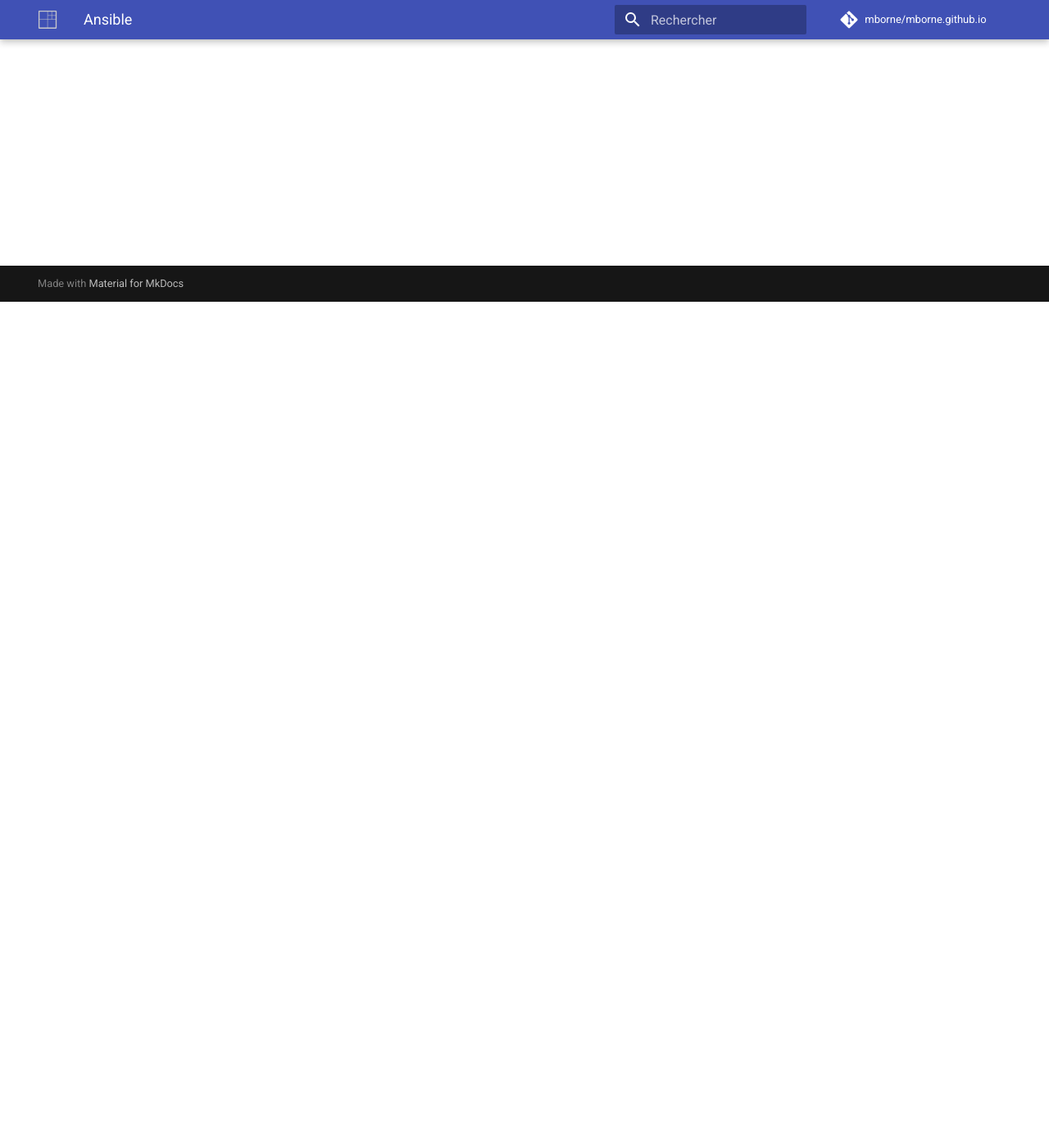
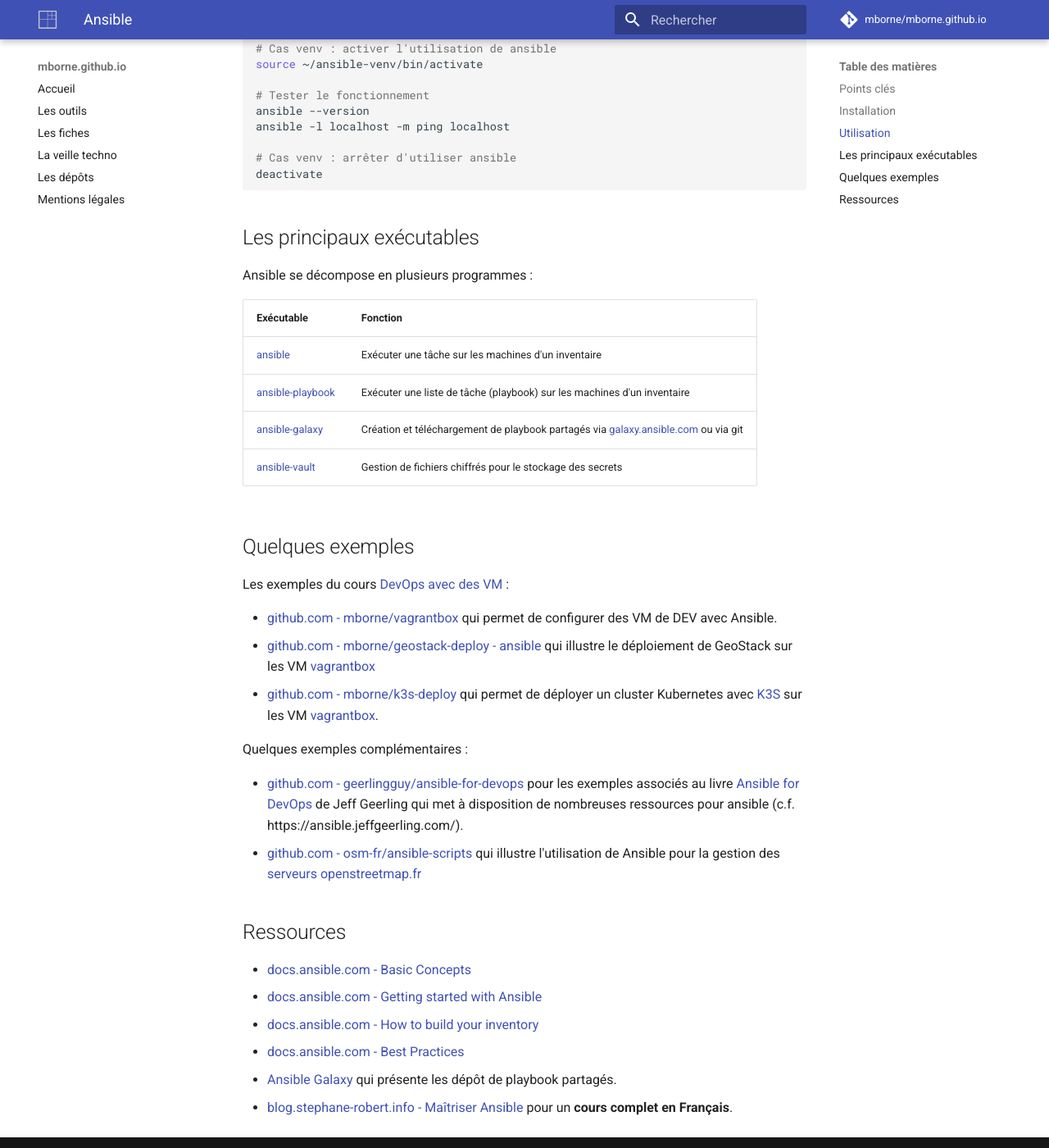
Before and after one commit to mborne/mborne.github.io, an MkDocs documentation site: the page built from docs/outils/ansible/README.md, in a window 1280 px wide and 1400 px high, scrolled down 1032 px. Shown: the whole window at 82% size. Built offline with MkDocs 1.6.1 and Material for MkDocs 9.7.7, drawn with Linux system fonts in a browser that asks for light colours; comment, search, counter and statistics services are not loaded; some of the changed text lies outside the part shown.

Commit message:
docs(ansible): fusion avec fiche du cours devops

````diff
--- a/docs/outils/ansible/README.md
+++ b/docs/outils/ansible/README.md
@@ -1,13 +1,26 @@
 # Ansible
+
+Ansible est un outil permettant d'automatiser la configuration et le déploiement de systèmes.
+
+## Points clés
+
+* Ansible utilise le **format YAML** pour décrire les tâches à exécuter.
+* Les scripts de déploiement sont **déclaratifs** et **idempotents** (rejouer un script ne provoque pas d'effet de bord).
+* Ansible fonctionne **sans agent** (connexion SSH ou appel d'API sur les systèmes administrés).
+* Les tâches sont organisées en **playbooks**, eux-mêmes structurés en **rôles réutilisables**.
+* Ansible peut gérer des infrastructures complexes via des **inventaires statiques ou dynamiques**.
+* Ansible **doit être exécuté sur un hôte Linux** (c.f. [docs.ansible.com - Can Ansible run on Windows?](https://docs.ansible.com/ansible/latest/user_guide/windows_faq.html#can-ansible-run-on-windows)) mais est **capable de gérer des machines windows avec Ansible** à l'aide de [modules dédiés](https://docs.ansible.com/ansible/latest/collections/ansible/windows/index.html#modules).
 
 ## Installation
 
-* [ansible/install.sh](install.sh) ajoute le dépôt "ppa:ansible/ansible" et installe le package :
+* [docs.ansible.com - Installation Guide](https://docs.ansible.com/ansible/latest/installation_guide/index.html#installation-guide)
+* [ansible/install.sh](install.sh) traite le cas Ubuntu avec l'ajout du dépôt "ppa:ansible/ansible" l'installation du package :
 
 ```bash
 curl -sS https://mborne.github.io/outils/ansible/install.sh | bash
 ```
 
+* [gist.github.com - mborne/ansible-venv-md - Ansible dans un environnement virtuel Python](https://gist.github.com/mborne/eeb3a0177fe27f5ed393a00eded0a86f#file-ansible-venv-md)
 * [ansible/create-venv.sh](create-venv.sh) exploite `python3 -m venv ~/ansible-venv` pour isoler l'installation :
 
 ```bash
@@ -16,18 +29,47 @@
 
 ## Utilisation
 
-Voir [mborne.github.io - annexe Ansible](https://mborne.github.io/cours-devops/annexe/ansible.html) pour les généralités.
-
-Pour l'option `~/ansible-venv` :
-
 ```bash
-# activer l'utilisation de ansible
+# Cas venv : activer l'utilisation de ansible
 source ~/ansible-venv/bin/activate
 
-# tester le fonctionnement
+# Tester le fonctionnement
 ansible --version
 ansible -l localhost -m ping localhost
 
-# arrêter d'utiliser ansible
+# Cas venv : arrêter d'utiliser ansible
 deactivate
 ```
+
+## Les principaux exécutables
+
+Ansible se décompose en plusieurs programmes :
+
+| Exécutable                                                                            | Fonction                                                                                                         |
+|---------------------------------------------------------------------------------------|------------------------------------------------------------------------------------------------------------------|
+| [ansible](https://docs.ansible.com/ansible/latest/cli/ansible.html)                   | Exécuter une tâche sur les machines d'un inventaire                                                              |
+| [ansible-playbook](https://docs.ansible.com/ansible/latest/cli/ansible-playbook.html) | Exécuter une liste de tâche (playbook) sur les machines d'un inventaire                                          |
+| [ansible-galaxy](https://docs.ansible.com/ansible/latest/cli/ansible-galaxy.html)     | Création et téléchargement de playbook partagés via [galaxy.ansible.com](https://galaxy.ansible.com/) ou via git |
+| [ansible-vault](https://docs.ansible.com/ansible/latest/cli/ansible-vault.html)       | Gestion de fichiers chiffrés pour le stockage des secrets                                                        |
+
+## Quelques exemples
+
+Les exemples du cours [DevOps avec des VM](https://mborne.github.io/cours-devops/vm.html) :
+
+* [github.com - mborne/vagrantbox](https://github.com/mborne/vagrantbox#vagrantbox) qui permet de configurer des VM de DEV avec Ansible.
+* [github.com - mborne/geostack-deploy - ansible](https://github.com/mborne/geostack-deploy/tree/master/ansible#readme) qui illustre le déploiement de GeoStack sur les VM [vagrantbox](https://github.com/mborne/vagrantbox#vagrantbox)
+* [github.com - mborne/k3s-deploy](https://github.com/mborne/k3s-deploy#k3s-deploy) qui permet de déployer un cluster Kubernetes avec [K3S](https://k3s.io/) sur les VM [vagrantbox](https://github.com/mborne/vagrantbox#vagrantbox).
+
+Quelques exemples complémentaires :
+
+* [github.com - geerlingguy/ansible-for-devops](https://github.com/geerlingguy/ansible-for-devops?tab=readme-ov-file#ansible-for-devops-examples) pour les exemples associés au livre [Ansible for DevOps](https://www.ansiblefordevops.com/) de Jeff Geerling qui met à disposition de nombreuses ressources pour ansible (c.f. https://ansible.jeffgeerling.com/).
+* [github.com - osm-fr/ansible-scripts](https://github.com/osm-fr/ansible-scripts#readme) qui illustre l'utilisation de Ansible pour la gestion des [serveurs openstreetmap.fr](https://github.com/osm-fr/ansible-scripts/blob/master/hosts)
+
+## Ressources
+
+* [docs.ansible.com - Basic Concepts](https://docs.ansible.com/ansible/latest/network/getting_started/basic_concepts.html)
+* [docs.ansible.com - Getting started with Ansible](https://docs.ansible.com/ansible/latest/getting_started/index.html)
+  * [docs.ansible.com - How to build your inventory](https://docs.ansible.com/ansible/2.9/user_guide/intro_inventory.html)
+* [docs.ansible.com - Best Practices](https://docs.ansible.com/ansible/2.9/user_guide/playbooks_best_practices.html#best-practices)
+* [Ansible Galaxy](https://galaxy.ansible.com/) qui présente les dépôt de playbook partagés.
+* [blog.stephane-robert.info - Maîtriser Ansible](https://blog.stephane-robert.info/docs/infra-as-code/gestion-de-configuration/ansible/introduction/) pour un **cours complet en Français**.
````
